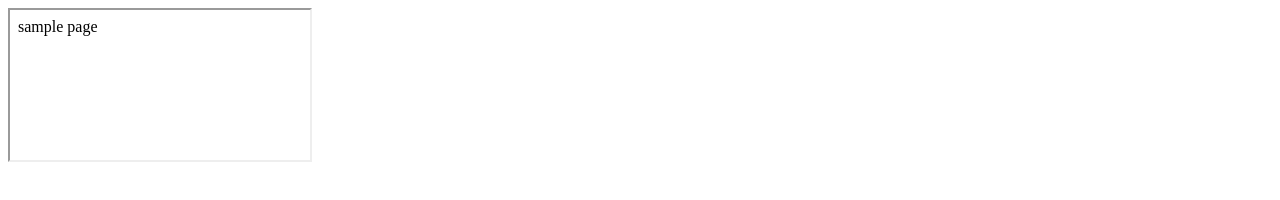
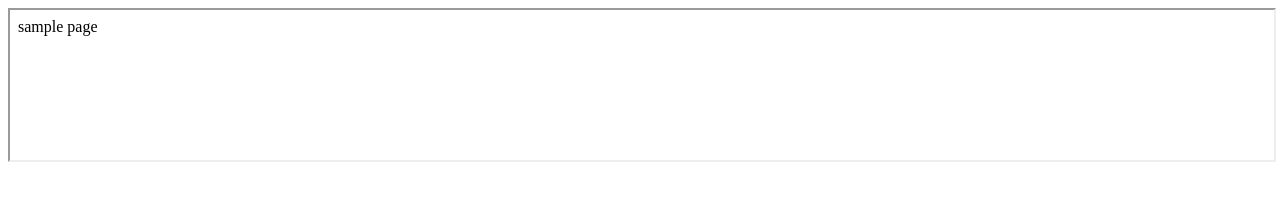
Before and after one commit to Takaichi00/rust-fizzbuzz, a plain HTML site: page docs/index.html in a window 1280 px wide. Drawn offline with Linux system fonts and the light colour scheme.

Commit message:
Update index.html

```diff
--- a/docs/index.html
+++ b/docs/index.html
@@ -1 +1 @@
-<iframe src="./sample/index.html"></iframe>
+<iframe src="./sample/index.html" width="100%"></iframe>
```
